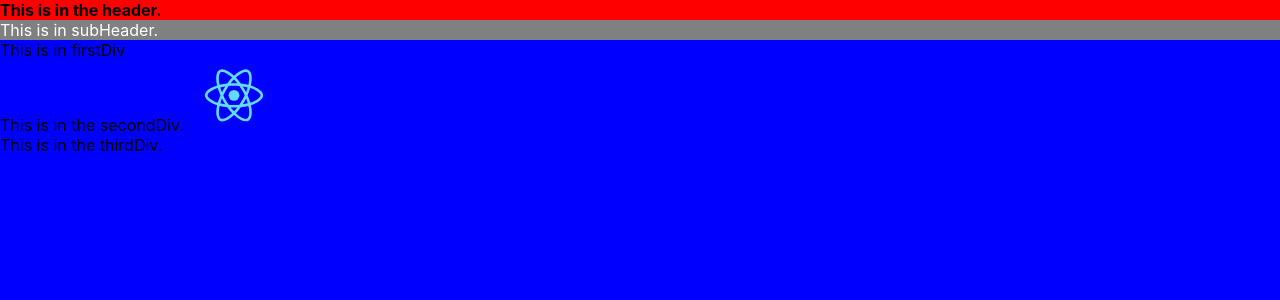
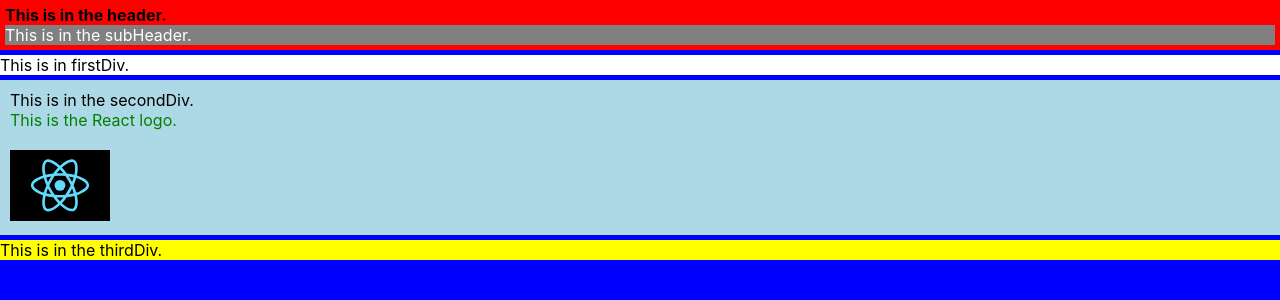
Before and after one commit to irene-rojas/sass-tests, a React (Create React App) app: page / in a window 1280 px wide. Shown: the top 300 px of the page. Built offline with nearby package versions, Linux system fonts and the light colour scheme.

Commit message:
nested rules experiments

```diff
--- a/src/App.js
+++ b/src/App.js
@@ -5,19 +5,23 @@ import './App.scss';
 function App() {
   return (
     <div className="App">
+
       <header className="header">
         This is in the header.
         <div className="subHeader">
-            This is in subHeader.
+            This is in the subHeader.
         </div>
       </header>
 
       <div className="firstDiv">
-        This is in firstDiv
+        <p>This is in firstDiv.</p>
       </div>
 
       <div className="secondDiv">
         This is in the secondDiv.
+        <br/>
+        <p>This is the React logo.</p>
+        <br/>
         <img className="logo" src={logo} alt="logo"/>
       </div>
 
--- a/src/App.scss
+++ b/src/App.scss
@@ -5,9 +5,14 @@
     background-color: blue;
 }
 
+p {
+    margin: 0px;
+}
+
 .header {
     background-color: red;
     font-weight: bold;
+    padding: 5px;
         .subHeader {
                 background-color: gray;
                 font-weight: normal;
@@ -15,8 +20,30 @@
             }
 }
 
-.logo {
-    width: 100px;
+.firstDiv {
+    background-color: white;
+    margin: 5px 0px 5px 0px;
+}
+
+.secondDiv {
+    background-color: lightblue;
+    padding: 10px;
+    margin: 5px 0px 5px 0px;
+    .logo {
+        width: 100px;
+        background-color: black;
+    }
+    p {
+        color: green;
+        &:hover {
+            color: yellow;
+            border: 1px solid white;
+        }
+    }
+}
+
+.thirdDiv {
+    background-color: yellow;
 }
 
 
```
